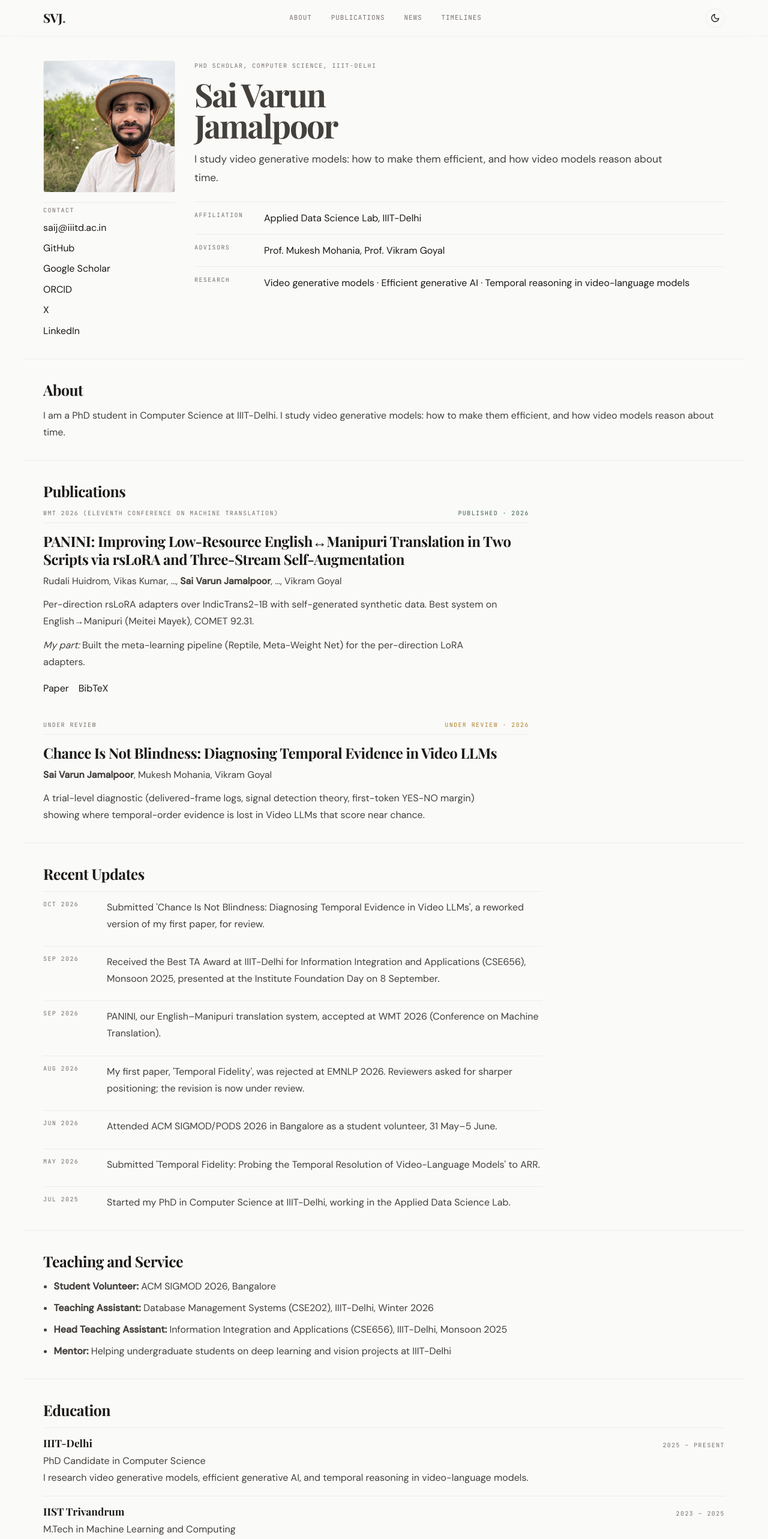
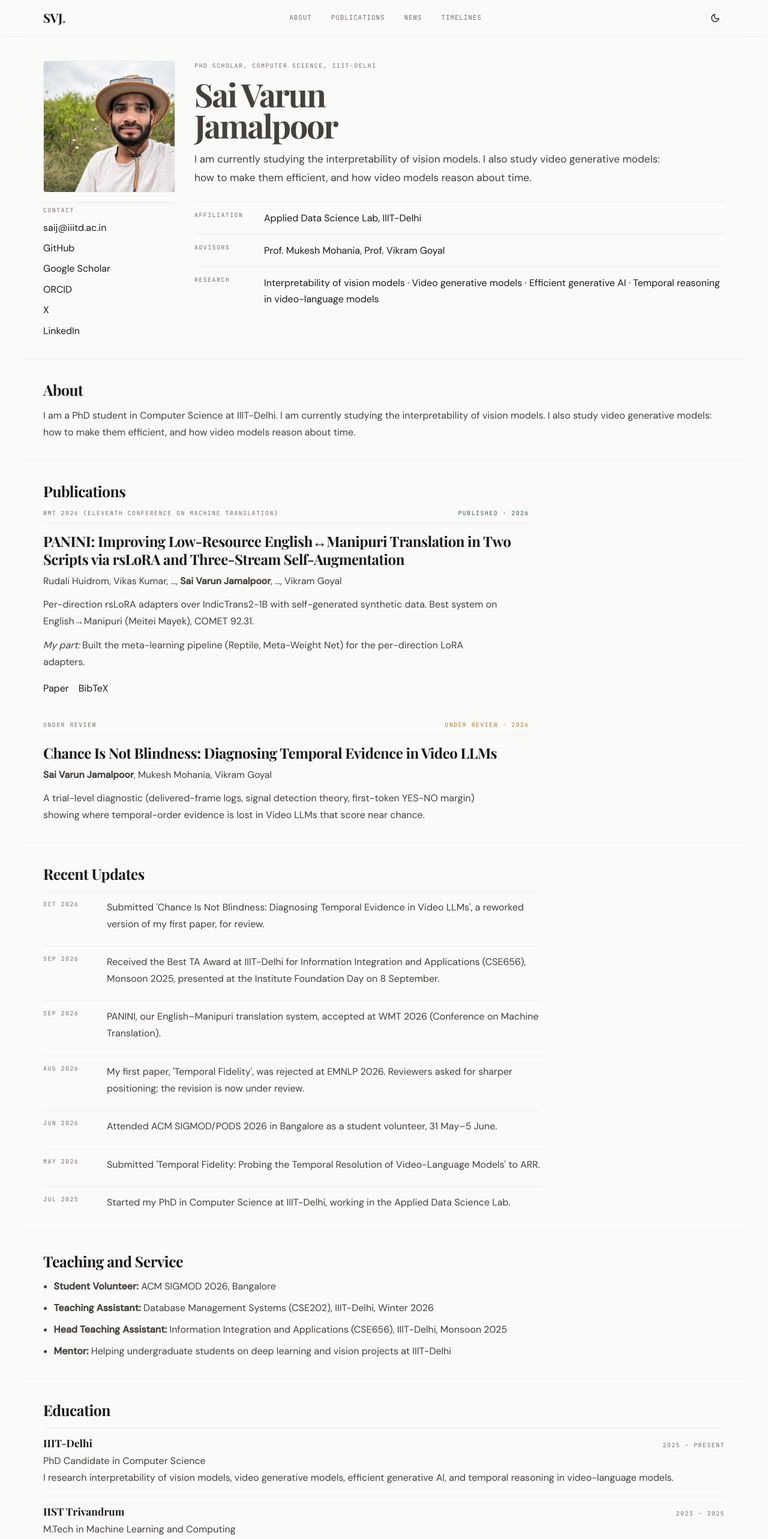
Before and after one commit to thesvj/thesvj.github.io, a SvelteKit app: page / in a window 1280 px wide. Shown: the top 2566 px of the page at 60% size. Built offline with nearby package versions, Linux system fonts and the light colour scheme; a web font is replaced by a local one.

Commit message:
Add interpretability of vision models as current research focus

```diff
--- a/src/app.html
+++ b/src/app.html
@@ -7,14 +7,14 @@
 		<meta name="theme-color" content="#ffffff" />
 		<meta
 			name="description"
-			content="Sai Varun Jamalpoor is a PhD Scholar at IIIT-Delhi working on video generative models, efficient generative AI, and temporal reasoning in video-language models."
+			content="Sai Varun Jamalpoor is a PhD Scholar at IIIT-Delhi working on interpretability of vision models, video generative models, efficient generative AI, and temporal reasoning in video-language models."
 		/>
 
 		<meta property="og:type" content="website" />
 		<meta property="og:title" content="Sai Varun Jamalpoor" />
 		<meta
 			property="og:description"
-			content="PhD Scholar at IIIT-Delhi working on video generative models, efficient generative AI, and temporal reasoning in video-language models."
+			content="PhD Scholar at IIIT-Delhi working on interpretability of vision models, video generative models, efficient generative AI, and temporal reasoning in video-language models."
 		/>
 		<meta property="og:site_name" content="Sai Varun Jamalpoor" />
 		<meta name="twitter:card" content="summary_large_image" />
--- a/src/lib/data/profile.ts
+++ b/src/lib/data/profile.ts
@@ -84,7 +84,7 @@ export const education = [
 		degree: 'PhD Candidate in Computer Science',
 		period: '2025 – Present',
 		description:
-			'I research video generative models, efficient generative AI, and temporal reasoning in video-language models.',
+			'I research interpretability of vision models, video generative models, efficient generative AI, and temporal reasoning in video-language models.',
 		current: true
 	},
 	{
--- a/src/routes/+layout.svelte
+++ b/src/routes/+layout.svelte
@@ -12,7 +12,7 @@
 	<!-- Default SEO — pages override these in their own <svelte:head> -->
 	<meta
 		name="description"
-		content="Sai Varun Jamalpoor is a PhD Scholar at IIIT-Delhi working on video generative models, efficient generative AI, and temporal reasoning in video-language models."
+		content="Sai Varun Jamalpoor is a PhD Scholar at IIIT-Delhi working on interpretability of vision models, video generative models, efficient generative AI, and temporal reasoning in video-language models."
 	/>
 	<meta name="author" content="Sai Varun Jamalpoor" />
 	<meta name="robots" content="index, follow" />
--- a/src/routes/+page.svelte
+++ b/src/routes/+page.svelte
@@ -89,19 +89,19 @@
 	<link rel="canonical" href="https://thesvj.github.io/" />
 	<meta
 		name="description"
-		content="Sai Varun Jamalpoor is a PhD Scholar at IIIT-Delhi working on video generative models, efficient generative AI, and temporal reasoning in video-language models."
+		content="Sai Varun Jamalpoor is a PhD Scholar at IIIT-Delhi working on interpretability of vision models, video generative models, efficient generative AI, and temporal reasoning in video-language models."
 	/>
 	<meta property="og:title" content="Sai Varun Jamalpoor | PhD Scholar at IIIT-Delhi" />
 	<meta
 		property="og:description"
-		content="PhD Scholar at IIIT-Delhi working on video generative models, efficient generative AI, and temporal reasoning in video-language models."
+		content="PhD Scholar at IIIT-Delhi working on interpretability of vision models, video generative models, efficient generative AI, and temporal reasoning in video-language models."
 	/>
 	<meta property="og:url" content="https://thesvj.github.io/" />
 	<meta property="og:type" content="profile" />
 	<meta name="twitter:title" content="Sai Varun Jamalpoor | PhD Scholar at IIIT-Delhi" />
 	<meta
 		name="twitter:description"
-		content="PhD Scholar at IIIT-Delhi working on video generative models, efficient generative AI, and temporal reasoning in video-language models."
+		content="PhD Scholar at IIIT-Delhi working on interpretability of vision models, video generative models, efficient generative AI, and temporal reasoning in video-language models."
 	/>
 	{@html jsonLdScript}
 </svelte:head>
@@ -141,8 +141,8 @@
 			<p class="eyebrow">PhD Scholar, Computer Science, IIIT-Delhi</p>
 			<h1>Sai Varun Jamalpoor</h1>
 			<p class="summary">
-				I study video generative models: how to make them efficient, and how video models reason
-				about time.
+				I am currently studying the interpretability of vision models. I also study video generative
+				models: how to make them efficient, and how video models reason about time.
 			</p>
 
 			<dl class="fact-list">
@@ -156,7 +156,7 @@
 				</div>
 				<div>
 					<dt>Research</dt>
-					<dd>Video generative models · Efficient generative AI · Temporal reasoning in video-language models</dd>
+					<dd>Interpretability of vision models · Video generative models · Efficient generative AI · Temporal reasoning in video-language models</dd>
 				</div>
 			</dl>
 		</div>
@@ -167,8 +167,9 @@
 			<h2>About</h2>
 		</div>
 		<p>
-			I am a PhD student in Computer Science at IIIT-Delhi. I study video generative models: how to
-			make them efficient, and how video models reason about time.
+			I am a PhD student in Computer Science at IIIT-Delhi. I am currently studying the
+			interpretability of vision models. I also study video generative models: how to make them
+			efficient, and how video models reason about time.
 		</p>
 	</section>
 
```
